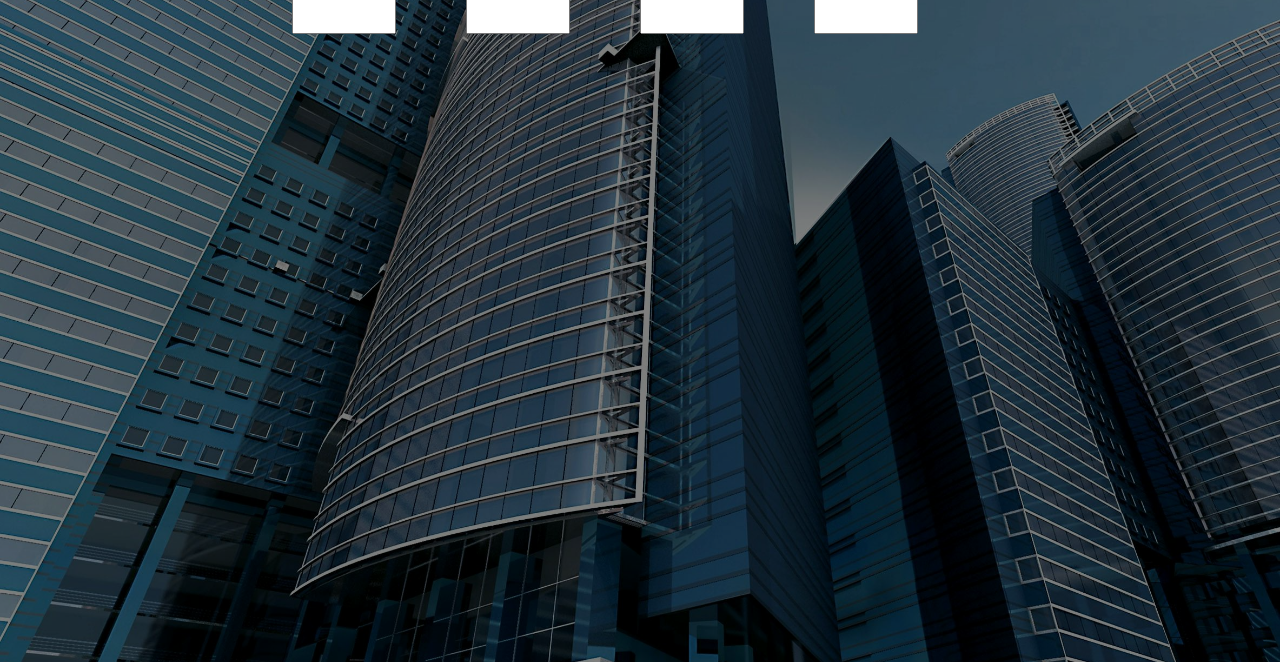
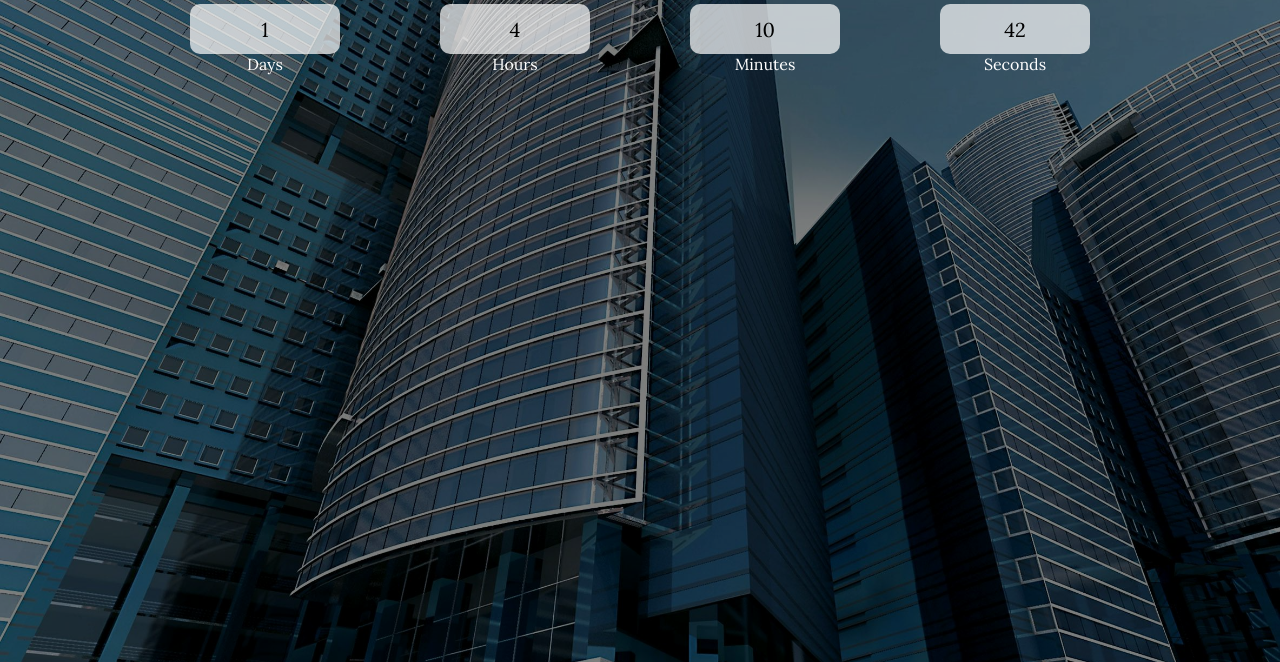
Before and after one commit to sudhaneupane/countdown, a plain HTML site: page index.html in a window 1280 px wide. Shown: the part 138-800 px from the top of the page. Drawn offline with Linux system fonts and the light colour scheme; a web font is replaced by a local one.

Commit message:
js functionality added

```diff
--- a/css/custom.css
+++ b/css/custom.css
@@ -25,17 +25,26 @@
     margin-top: 10px;
     color: white;
     font-size: 2.5rem;
-    text-align: center;
 }
 .col{
+    margin-top: 20px;
     width: 1000px;
     height: 100px;
     display: flex;
     justify-content: center;
     color: white;
 }
+
+.col div{
+    width: 250px;
+    text-align: center;
+}
 input{
     width: 60%;
+    background-color: rgba(255, 255, 255, 0.7);
+    border-color: transparent;
+    border-radius: 10px;
     height: 50px;
-    display: block;
+    text-align: center;
+    font-size: 20px;
 }
--- a/index.html
+++ b/index.html
@@ -10,24 +10,28 @@
     <div class="main">
         <div class="overlay">
             <div class="title">We are coming soon</div>
-            <div class="title">27 April 2024 12:00 PM</div>
+            <div class="title" id="end-date">30 August 2024 12:00 PM</div>
             <div class="col">
                 <div>
-                    <input type="text">
-                    <label for="Days"></label>
-                    </div>
+                    <input type="text" readonly value="0">
+                    <br/>
+                    <label for="">Days</label>
+                </div>
                 <div>
-                    <input type="text">
-                    <label for="Days"></label>
-                    </div>
+                    <input type="text" readonly value="0">
+                    <br/>
+                    <label for="">Hours</label>
+                </div>
                 <div>
-                    <input type="text">
-                    <label for="Days"></label>
-                    </div>
+                    <input type="text" readonly value="0">
+                    <br/>
+                    <label for="">Minutes</label>
+                </div>
                 <div>
-                    <input type="text">
-                    <label for="Days"></label>
-                    </div>
+                    <input type="text" readonly value="0">
+                    <br/>
+                    <label for="">Seconds</label>
+                </div>
             </div>
         </div>
     </div>
--- a/js/app.js
+++ b/js/app.js
@@ -0,0 +1,26 @@
+const endDate= "30 April 2024 12:00 PM"
+
+document.getElementById("end-date").innerText=endDate
+const inputs=document.querySelectorAll('input')
+
+const clock=()=>{
+    const end=new Date(endDate)
+    const now=new Date()
+    const diff=(end-now)/1000
+
+    if(diff<0) return
+
+    inputs[0].value=Math.floor(diff/3600/24);
+    inputs[1].value=Math.floor(diff/3600)%24;
+    inputs[2].value=Math.floor(diff/60)%60;
+    inputs[3].value=Math.floor(diff)%60;
+
+}
+
+clock()
+
+setInterval(
+    ()=>{
+        clock()
+    },1000
+)
```
